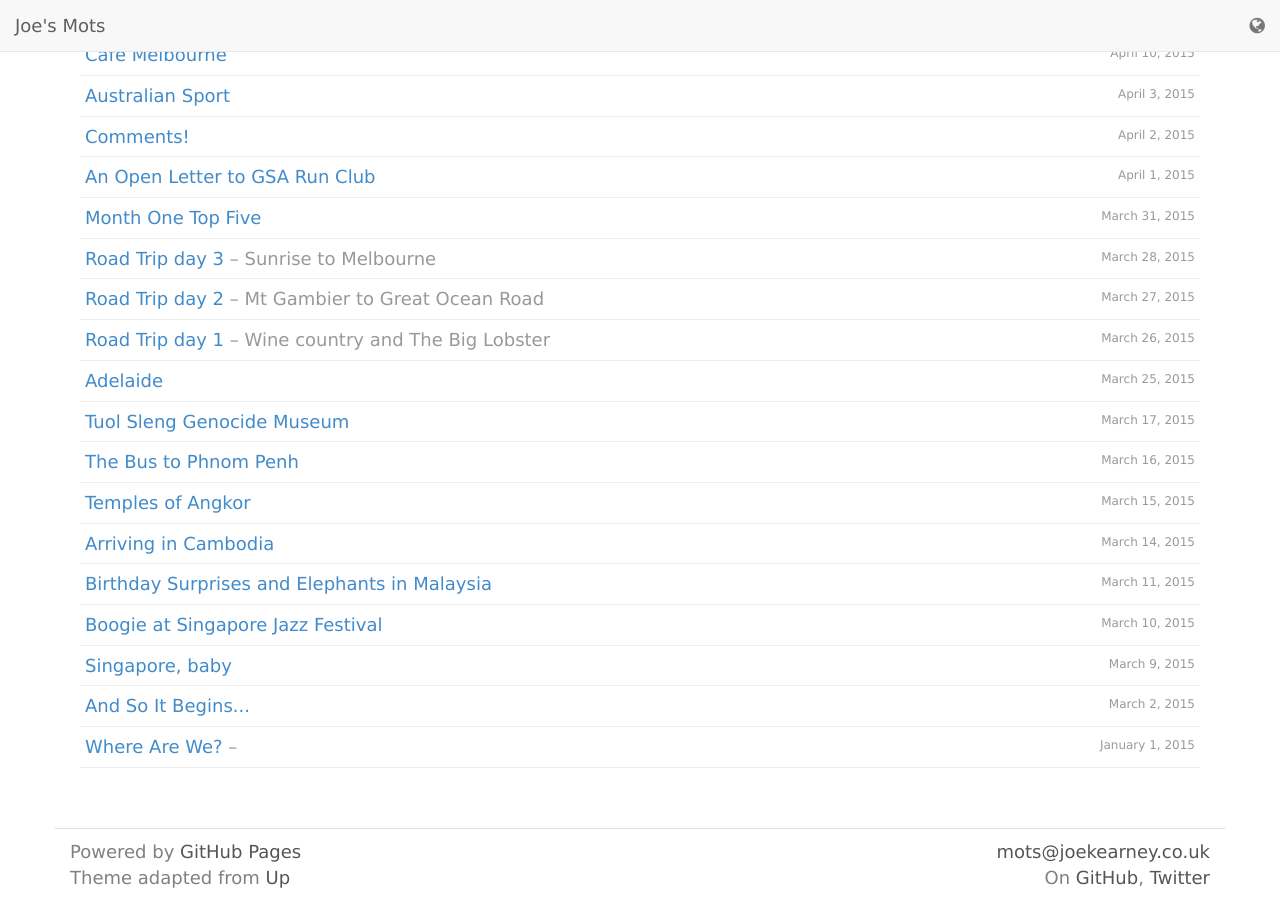
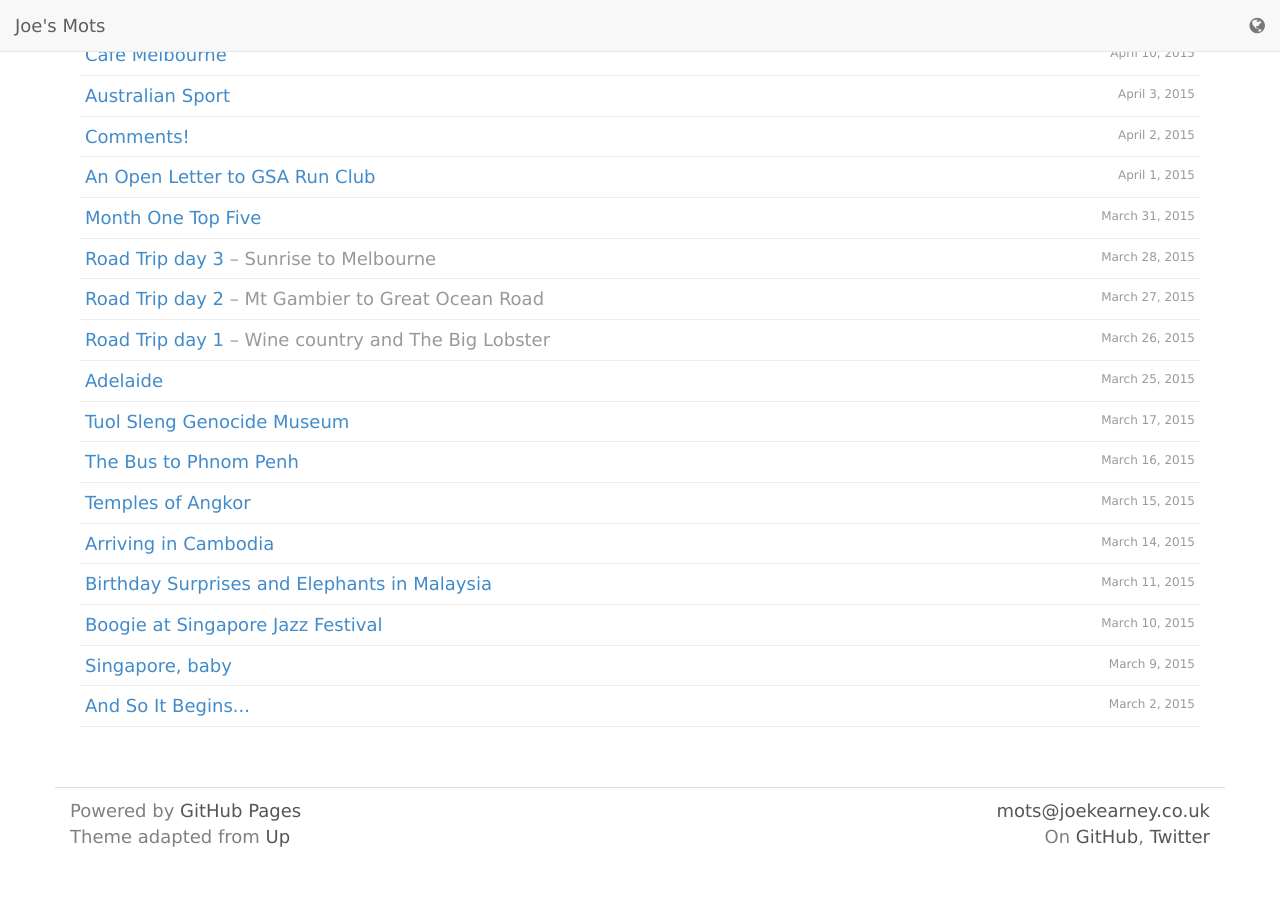
Before and after one commit to joekearney/joekearney.github.io, a Jekyll site: the page built from travel-index.html, in a window 1280 px wide and 900 px high, scrolled down 1840 px. Built offline with Jekyll 4.4.1, drawn with Linux system fonts in a browser that asks for light colours; some web fonts are replaced; after the commit the page ends 2700 px from its top, so only the background shows below that.

Commit message:
don't show landing page on index

```diff
--- a/_posts/2015-01-01-where-are-we.html
+++ b/_posts/2015-01-01-where-are-we.html
@@ -7,6 +7,7 @@ tags:
 - interesting
 - nocomments
 - travel
+- landing
 status: published
 type: post
 published: true
--- a/index.html
+++ b/index.html
@@ -1,6 +1,8 @@
 ---
 layout: layout
 title: "Joe's Mots"
+tags:
+- landing
 ---
 
 <div class="container">
--- a/travel-index.html
+++ b/travel-index.html
@@ -15,7 +15,7 @@ tags:
 
       <ul class="listing">
         {% for post in site.posts %}
-          {% unless post.tags contains 'draft' %}
+          {% unless post.tags contains 'draft' or post.tags contains 'landing' %}
             {% if post.tags contains 'travel' %}
                 <li>
                   {% if post.tags contains 'new' %}<span class="post-description">[NEW]</span>{% endif %}
```
